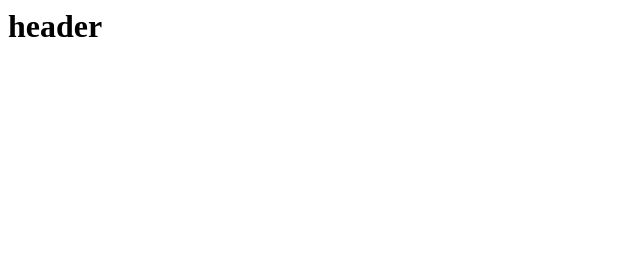
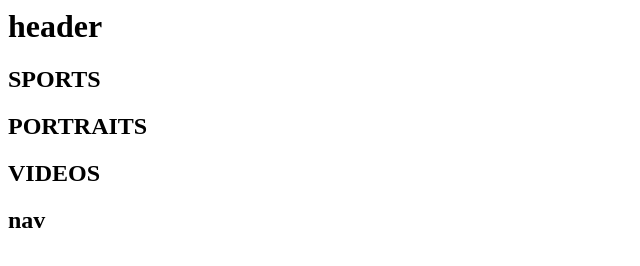
Before and after one commit to naomi-lczng/assignment1-105-, a plain HTML site: page index.html in a window 1280 px wide. Shown: the whole page, without its empty margins (0-640 px from the left). Drawn offline with Linux system fonts and the light colour scheme.

Commit message:
Add files via upload

```diff
--- a/index.html
+++ b/index.html
@@ -4,8 +4,13 @@
     <h1>header</h1>
 </header>
 
-<nav>
-    <h1> <nav> </h1>
+<div class="flex-container">
+    <div><h2>SPORTS</h2></div>
+    <div><h2>PORTRAITS</h2></div>
+    <div><h2>VIDEOS</h2></div>
+
+  <nav>
+    <h1>nav</h1>
 </nav>
 
 <article>
```
